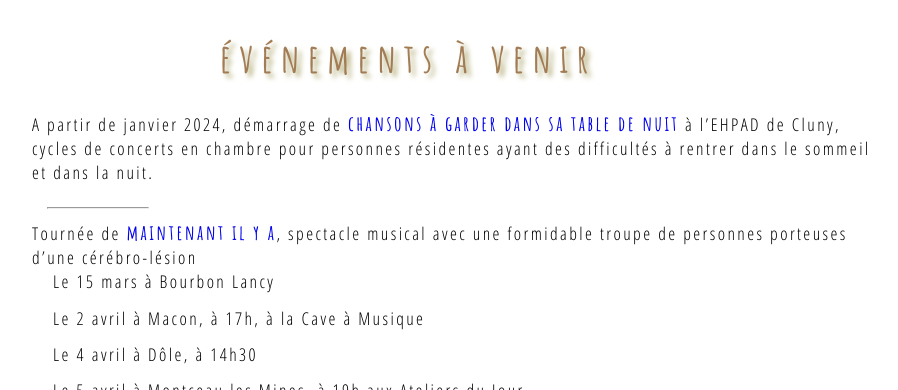
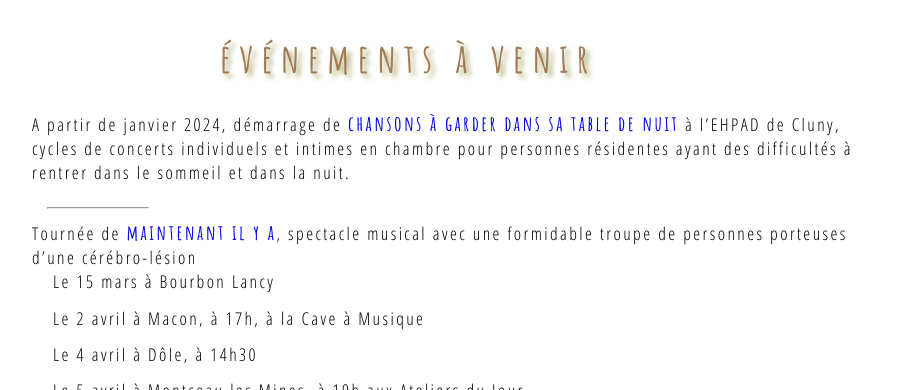
Before and after one commit to leshnik/revertouthaut, a Jekyll site: the page built from actualites.md, in a window 1280 px wide and 900 px high, cut to the strip 254-644 px from the top of the window. Shown: the whole strip, without its empty margins (232-1130 px from the left). Built offline with Jekyll 4.4.1, drawn with Linux system fonts in a browser that asks for light colours.

Commit message:
actus clear up chansons table de nuit jan24

```diff
--- a/actualites.md
+++ b/actualites.md
@@ -6,7 +6,7 @@
 <h1>événements à venir</h1>
 <ul class="institutions">
     <li>
-        A partir de janvier 2024, démarrage de <a href="chansons-a-garder-dans-sa-table-de-nuit">chansons à garder dans sa table de nuit</a> à l’EHPAD de Cluny, cycles de concerts en chambre pour personnes résidentes ayant des difficultés à rentrer dans le sommeil et dans la nuit.
+        A partir de janvier 2024, démarrage de <a href="chansons-a-garder-dans-sa-table-de-nuit">chansons à garder dans sa table de nuit</a> à l’EHPAD de Cluny, cycles de concerts individuels et intimes en chambre pour personnes résidentes ayant des difficultés à rentrer dans le sommeil et dans la nuit.
     </li><hr>
     <li>
         Tournée de <a href="maintenant-il-y-a">maintenant il y a</a>, spectacle musical avec une formidable troupe de personnes porteuses d’une cérébro-lésion
```
